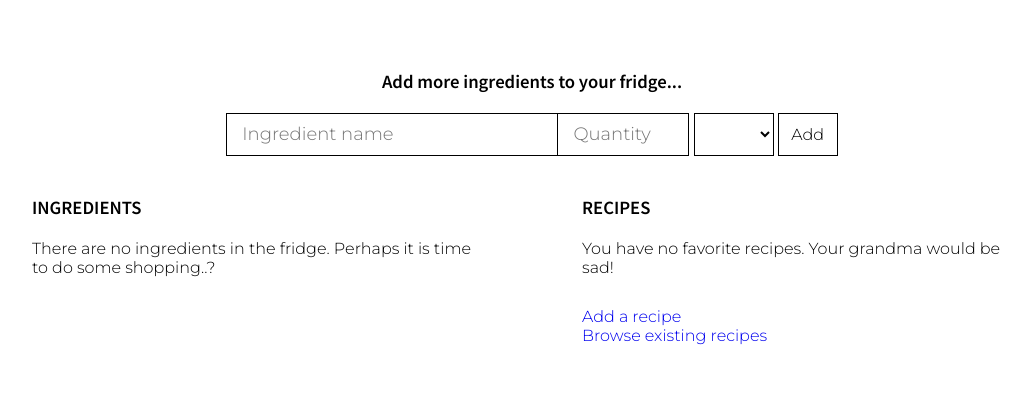
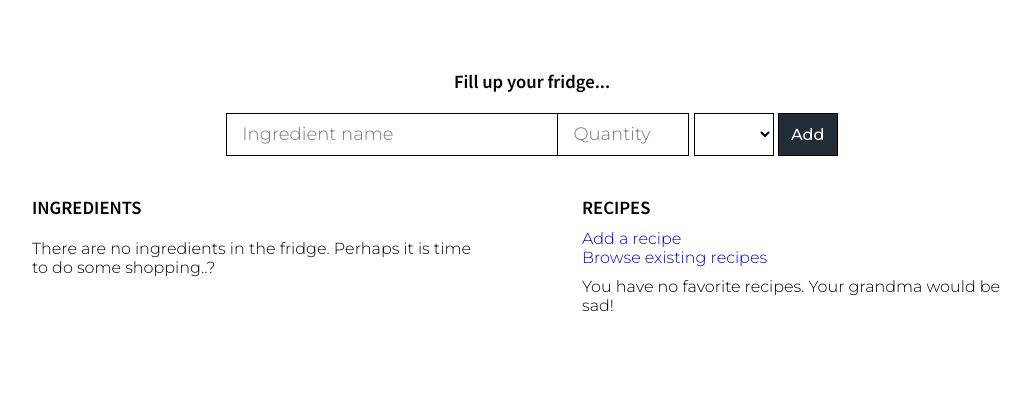
Before and after one commit to vilisimo/cookme, a Django app: page /fridge/ in a window 1280 px wide. Shown: the part 72-492 px from the top of the page, without its empty margins (108-1139 px from the left). Run offline with Django 3.2, Linux system fonts and the light colour scheme; the visitor is signed in with stand-in values (Sample User, id 1); data comes from the database, SQL or seed files in the repository; data that the repository does not hold is empty; some libraries are stand-ins or nearby versions.

Commit message:
Add id for button, some style changes

```diff
--- a/static/css/main.css
+++ b/static/css/main.css
@@ -556,7 +556,7 @@ input#id_ingredient {
 input#id_quantity {
     width: 100px;
     min-width: 100px;
-    margin-left: -5px
+    margin-left: -5px;
 }
 
 .quantity-unit {
@@ -569,9 +569,13 @@ input#id_quantity {
     padding: 5px;
 }
 
-.quantity-unit input {
+#add-ingredient {
     width: 60px;
     font-size: 16px;
+    font-weight: 500;
+    cursor: pointer;
+    background-color: #222c36;
+    color: white;
 }
 
 select#id_unit {
@@ -582,7 +586,7 @@ select#id_unit {
 
 @media all and (max-width: 400px) {
     .quantity-unit {
-        display: block;
+        display: inline-block;
         min-width: 300px;
     }
 }
@@ -621,6 +625,10 @@ select#id_unit {
 
 .fridge-ingredients li, .fridge-recipes li {
     margin: 10px 0;
+}
+
+.ingredient-make a {
+    display: block;
 }
 
 .fridge-recipes li {
--- a/templates/fridge/fridge_detail.html
+++ b/templates/fridge/fridge_detail.html
@@ -4,14 +4,14 @@
   {% if fridge %}
 
     <div class="add-ingredient">
-      <h3>Add more ingredients to your fridge...</h3>
+      <h3>Fill up your fridge...</h3>
       <form action="{% url 'fridge:fridge_detail' %}" method="post" id="fridge-ingredient-form">
         {% csrf_token %}
         {{ form.ingredient }}
         <div class="quantity-unit">
           {{ form.quantity }}
           {{ form.unit }}
-          <input type="submit" value="Add" />
+          <input type="submit" value="Add" id="add-ingredient" />
         </div>
 
         {{ form.ingredient.errors }}
@@ -25,6 +25,13 @@
     <div class="fridge">
       <div class="fridge-ingredients">
         <h3>Ingredients</h3>
+        {% if ingredients %}
+          <div class="ingredient-make">
+            <a href="{% url 'fridge:possibilities' %}">Make something!</a>
+            <!-- URL to fridge recipes that have <= ingredients in a fridge. Needs a cleaner url name, though. -->
+            <a href="{% url 'fridge:fridge_recipes' %}">Make something I like!</a>
+          </div>
+        {% endif %}
         <ul>
           {% for ingredient in ingredients %}
             <li>
@@ -46,16 +53,16 @@
             <li class="empty-list">There are no ingredients in the fridge. Perhaps it is time to do some shopping..?</li>
           {% endfor %}
         </ul>
-
-        {% if ingredients %}
-          <a href="{% url 'fridge:possibilities' %}">Make something!</a>
-          <!-- URL to fridge recipes that have <= ingredients in a fridge. Needs a cleaner url name, though. -->
-          <a href="{% url 'fridge:fridge_recipes' %}">Make something I like!</a>
-        {% endif %}
       </div>
 
       <div class="fridge-recipes">
         <h3>Recipes</h3>
+        <div class="add-recipe">
+          <a href="{% url 'fridge:add_recipe' %}">
+            Add a recipe
+          </a>
+        </div>
+        <a href="{% url 'recipes:recipes' %}">Browse existing recipes</a>
         <ul>
           {% for recipe in recipes %}
             <li>
@@ -67,13 +74,6 @@
             <li class="empty-list">You have no favorite recipes. Your grandma would be sad!</li>
           {% endfor %}
         </ul>
-
-        <div class="add-recipe">
-          <a href="{% url 'fridge:add_recipe' %}">
-            Add a recipe
-          </a>
-        </div>
-        <a href="{% url 'recipes:recipes' %}">Browse existing recipes</a>
       </div>
 
     {% else %}
```
